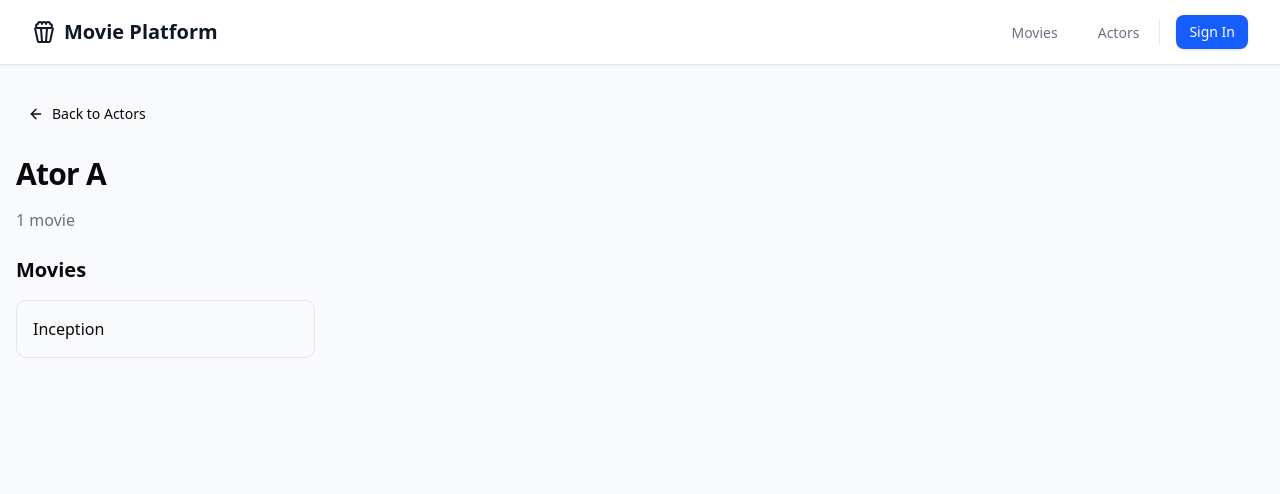
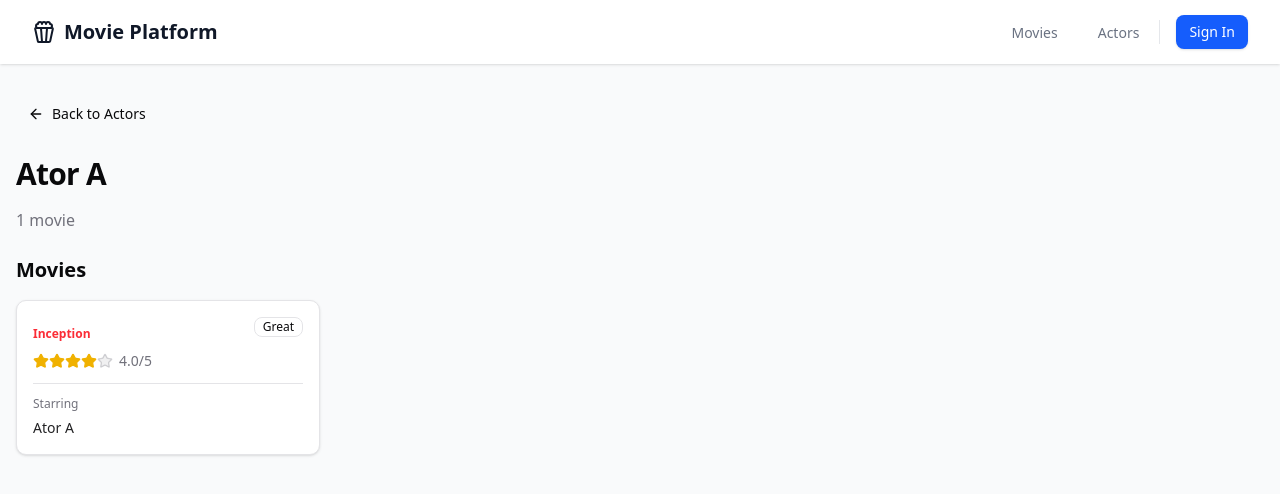
Before and after one commit to AtilioA/movie-platform, a Next.js app in the folder web/: page /actors/1 in a window 1280 px wide. Shown: the top 494 px of the page. Built offline with nearby package versions, Linux system fonts and the light colour scheme.

Commit message:
refactor: use movie cards for actor details page

```diff
--- a/web/src/app/actors/[id]/page.tsx
+++ b/web/src/app/actors/[id]/page.tsx
@@ -3,6 +3,7 @@ import { Button } from '@/components/ui/button';
 import { ArrowLeft } from 'lucide-react';
 import Link from 'next/link';
 import { getActorById } from '@/mock/actors';
+import { MovieCard } from '@/components/movie/movie-card';
 
 // Get actor data from our mock data
 async function getActor(id: string) {
@@ -46,14 +47,16 @@ export default async function ActorDetailPage({ params }: { params: { id: string
 
               <div className="mt-6">
                 <h2 className="text-xl font-semibold mb-4">Movies</h2>
-                <div className="grid grid-cols-2 sm:grid-cols-3 gap-4">
+                <div className="grid grid-cols-1 sm:grid-cols-2 md:grid-cols-2 lg:grid-cols-3 gap-2">
                   {actor.movies.map((movie) => (
-                    <div key={movie.id} className="p-4 border rounded-lg hover:bg-accent/50 transition-colors">
-                      <h3 className="font-medium">{movie.title}</h3>
-                      {movie.year && (
-                        <p className="text-sm text-muted-foreground">{movie.year}</p>
-                      )}
-                    </div>
+                    <MovieCard
+                      key={movie.id}
+                      id={parseInt(movie.id, 10)}
+                      name={movie.title}
+                      rating={movie.rating || 8.0}
+                      actors={[{ id: parseInt(actor.id, 10), name: actor.name }]}
+                      className="h-full"
+                    />
                   ))}
                 </div>
               </div>
--- a/web/src/mock/actors.ts
+++ b/web/src/mock/actors.ts
@@ -5,6 +5,7 @@ export interface Actor {
     id: string;
     title: string;
     year?: number;
+    rating?: number;
   }>;
 }
 
```
